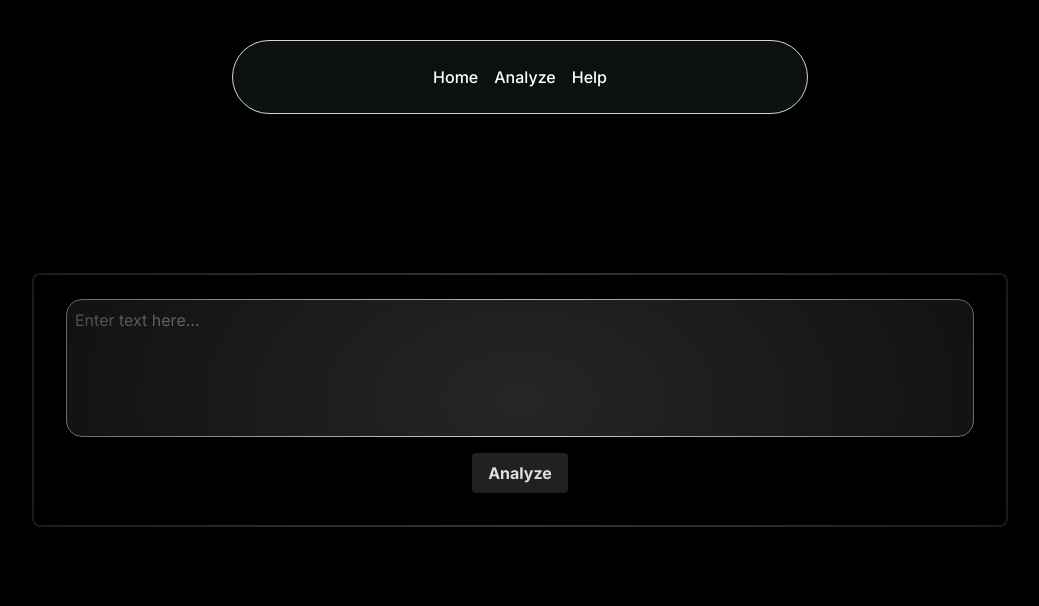
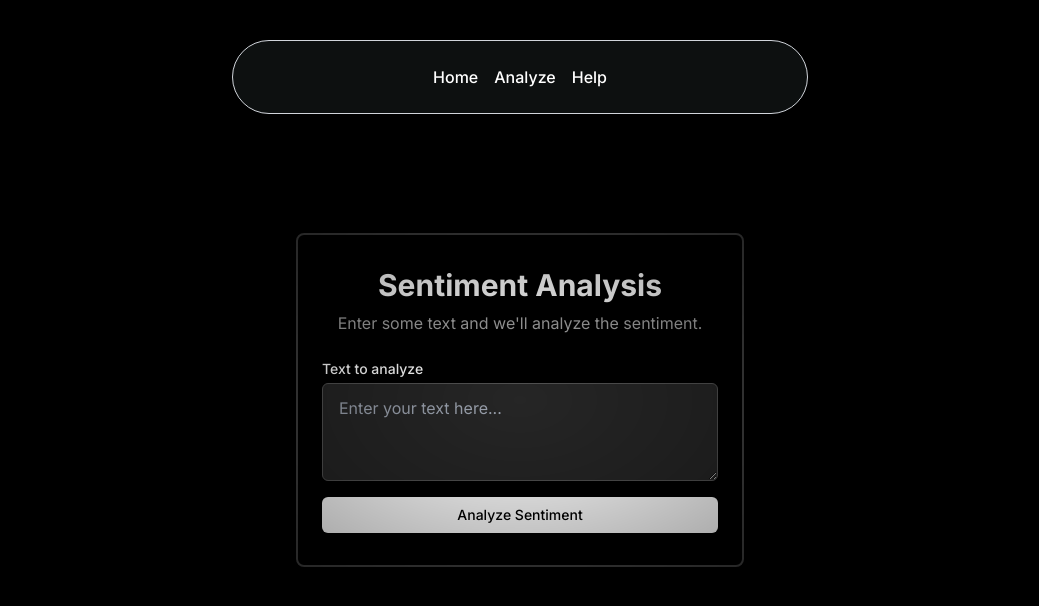
Before and after one commit to AsilMehaboob/Sentia, a Next.js app: page /analyze in a window 1280 px wide. Shown: the top 606 px of the page, without its empty margins (120-1159 px from the left). Built offline with nearby package versions, Linux system fonts and the light colour scheme; no server answers.

Commit message:
commit #8

```diff
--- a/src/app/pages/textbox/textbox.tsx
+++ b/src/app/pages/textbox/textbox.tsx
@@ -78,29 +78,41 @@ export function GridBackgroundDemo() {
   };
 
   return (
-    <div className="h-screen w-full dark:bg-black bg-black  flex items-center justify-center">
+    <div className="flex flex-col items-center justify-center min-h-screen bg-black">
       <div className="absolute pointer-events-none inset-0 dark:bg-black bg-black [mask-image:radial-gradient(ellipse_at_center,transparent_0.5%,black)] flex items-center justify-center"></div>
-      <div className="w-full max-w-5xl max-h-max p-6">
-
-        <form onSubmit={handleSubmit} className="rounded-lg flex flex-col items-center bg-black border-neutral-700 border-2 px-8 pt-6 pb-8 w-full">
+      <div className="w-full max-w-md px-6 py-8 space-y-6 bg-black border-neutral-700 border-2 rounded-lg shadow-lg">
+        <div className="text-center">
+          <h1 className="text-3xl font-bold text-white">Sentiment Analysis</h1>
+          <p className="mt-2 text-neutral-400">Enter some text and we'll analyze the sentiment.</p>
+        </div>
+        <form onSubmit={handleSubmit} className="space-y-4">
+          <div>
+            <label htmlFor="text" className="block text-sm font-medium text-white">
+              Text to analyze
+            </label>
+            <div className="mt-1">
               <textarea
+                id="text"
+                rows={3}
                 value={inputText}
                 onChange={(e) => setInputText(e.target.value)}
-            placeholder="Enter text here..."
-            rows={5}
-            className="w-full p-2 mb-4 border text-white border-gray-300 resize-none rounded-2xl bg-neutral-800"
+                className="block w-full rounded-md border border-neutral-600 bg-neutral-800 px-4 py-3 text-white shadow-sm focus:border-primary focus:ring-primary"
+                placeholder="Enter your text here..."
               />
+            </div>
+          </div>
+          <div>
             <motion.button
               type="submit"
-            className="bg-neutral-800 hover:bg-neutral-700 text-white font-bold py-2 px-4 rounded focus:outline-none focus:shadow-outline"
+              className="w-full inline-flex justify-center rounded-md bg-primary px-4 py-2 text-sm font-medium text-black bg-white shadow-sm hover:bg-primary/90 focus:outline-none focus:ring-2 focus:ring-primary focus:ring-offset-2"
               whileHover={{ scale: 1.05 }}
               whileTap={{ scale: 0.95 }}
               disabled={isLoading}
             >
-            {isLoading ? 'Analyzing...' : 'Analyze'}
+              {isLoading ? 'Analyzing...' : 'Analyze Sentiment'}
             </motion.button>
+          </div>
         </form>
-
         <AnimatePresence>
           {response && (
             <motion.div
@@ -108,16 +120,16 @@ export function GridBackgroundDemo() {
               animate={{ opacity: 1, scale: 1 }}
               exit={{ opacity: 0, scale: 0.9 }}
               transition={{ duration: 0.2 }}
-              className="relative bg-black shadow-md rounded p-4 w-full mt-4 border-neutral-700 border-2 px-8 pt-6 pb-8"
+              className="relative bg-black shadow-md rounded p-4 w-full mt-4 border-neutral-700 border-2"
             >
-              <h2 className="text-xl text-white font-bold mb-2">Response:</h2>
+              <h2 className="text-lg font-medium text-white">Sentiment Analysis Result:</h2>
               <button
                 onClick={() => setIsHelpModalOpen(true)}
                 className="absolute top-2 right-2 bg-neutral-800 text-white p-1 rounded-full w-6 h-6 flex items-center justify-center"
               >
                 ?
               </button>
-              <p className="text-white">{response}</p>
+              <p className="mt-2 text-white">{response}</p>
               {renderScoreBar()}
             </motion.div>
           )}
--- a/src/services/Analyzer.tsx
+++ b/src/services/Analyzer.tsx
@@ -1,4 +1,5 @@
 import { GoogleGenerativeAI } from "@google/generative-ai";
+
 
 const apiKey = process.env.NEXT_PUBLIC_GEMINI_API_KEY;
 let genAI: GoogleGenerativeAI | null = null;
@@ -20,6 +21,7 @@ const generationConfig = {
   responseMimeType: "text/plain",
 };
 
+
 export async function generateResponse(input: string): Promise<string> {
   if (!genAI || !model) {
     throw new Error("GoogleGenerativeAI or model is not initialized.");
```
Lines whose indentation alone changed are shown as unchanged.
